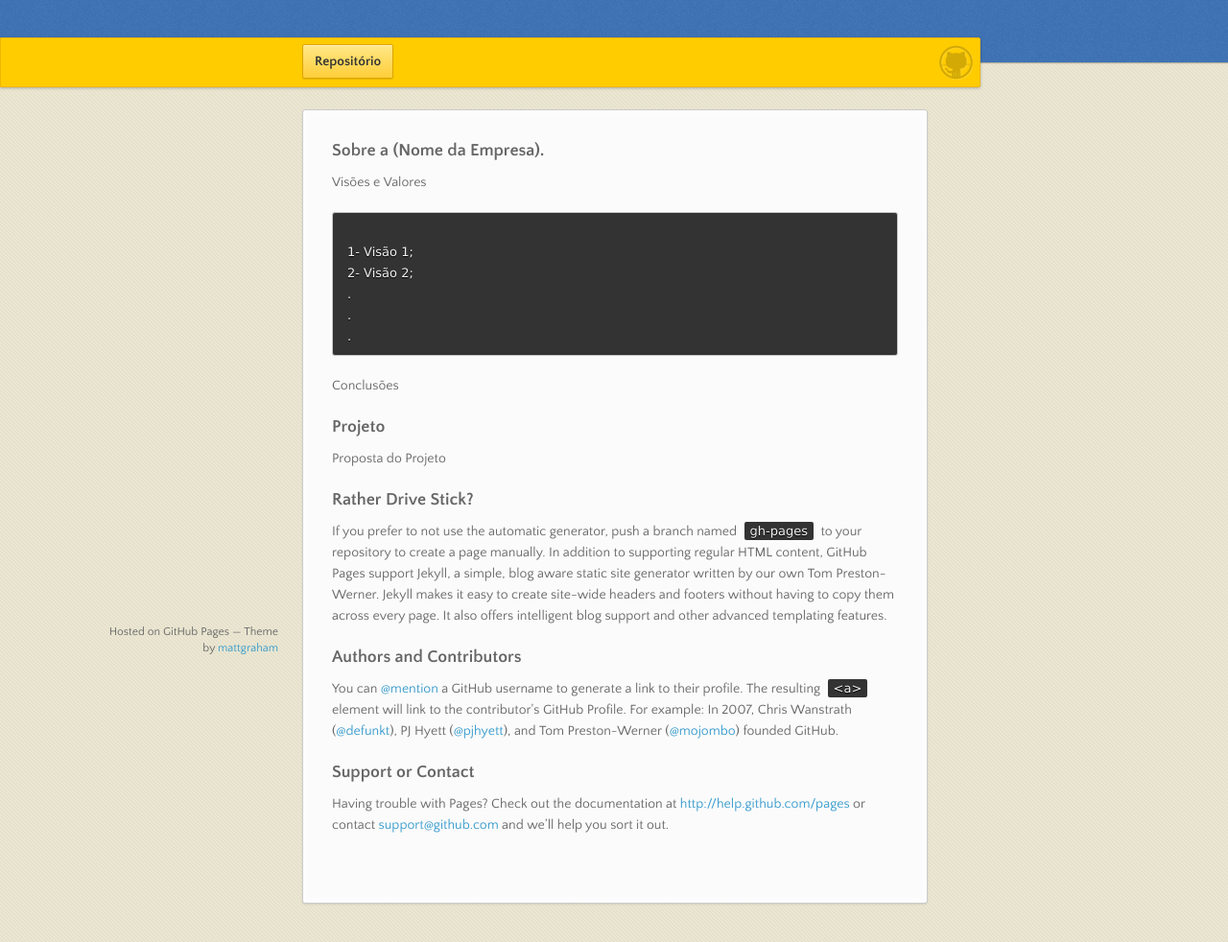
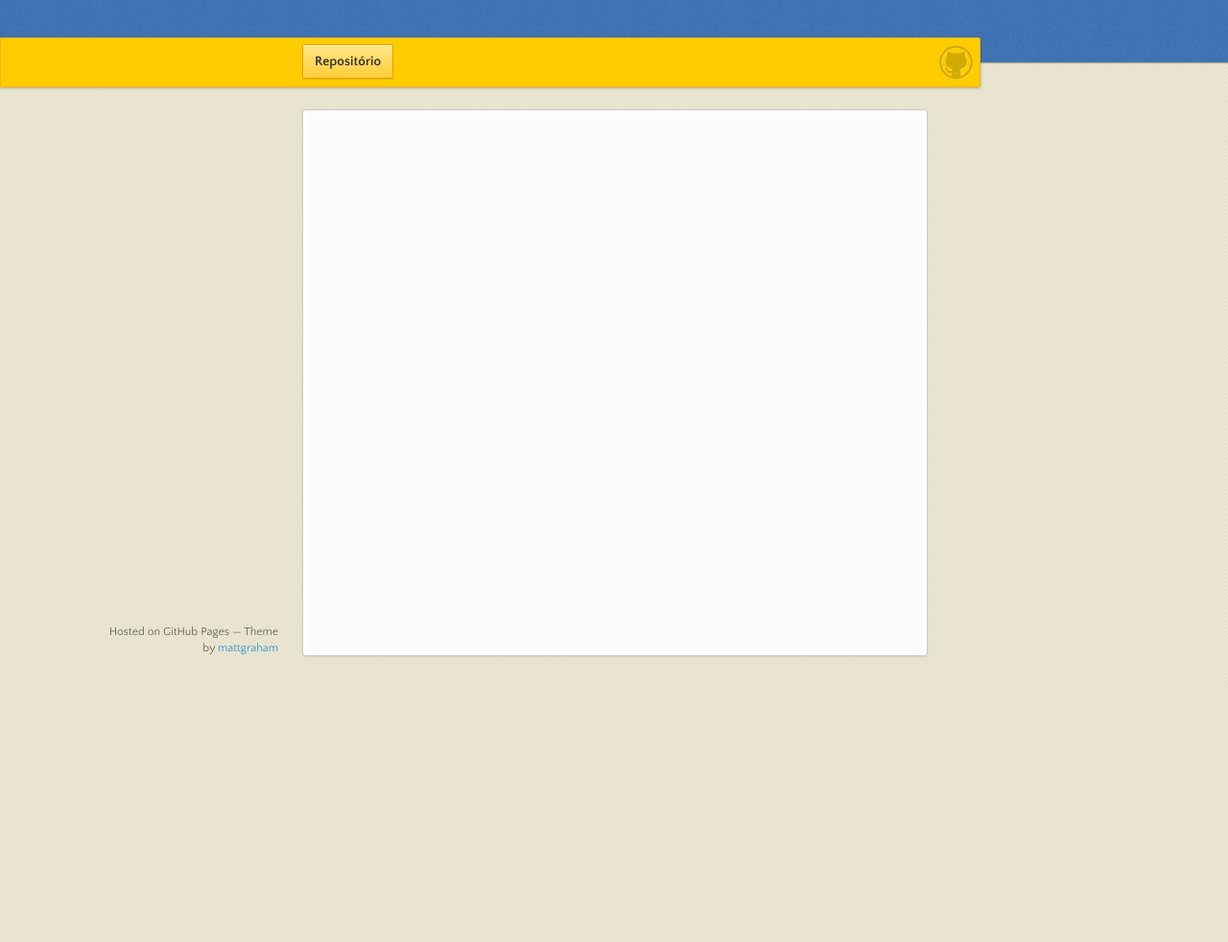
Before and after one commit to SoftwareEquipe/SoftwareEquipe.github.io, a plain HTML site: page index.html in a window 1280 px wide. Shown: the part 76-1058 px from the top of the page at 96% size. After the commit the page ends 800 px from the top, so only its background shows below. Drawn offline with nearby package versions, Linux system fonts and the light colour scheme.

Commit message:
Update index.html

```diff
--- a/index.html
+++ b/index.html
@@ -32,35 +32,6 @@
         <ul></ul>
       </nav>
       <section>
-        <h3>Sobre a (Nome da Empresa).</h3>
-
-<p>Visões e Valores</p>
-
-<pre><code>
-1- Visão 1;
-2- Visão 2;
-.
-.
-.
-</code></pre>
-
-<p>Conclusões</p>
-
-<h3>Projeto</h3>
-
-<p>Proposta do Projeto</p>
-
-<h3>Rather Drive Stick?</h3>
-
-<p>If you prefer to not use the automatic generator, push a branch named <code>gh-pages</code> to your repository to create a page manually. In addition to supporting regular HTML content, GitHub Pages support Jekyll, a simple, blog aware static site generator written by our own Tom Preston-Werner. Jekyll makes it easy to create site-wide headers and footers without having to copy them across every page. It also offers intelligent blog support and other advanced templating features.</p>
-
-<h3>Authors and Contributors</h3>
-
-<p>You can <a href="https://github.com/blog/821" class="user-mention">@mention</a> a GitHub username to generate a link to their profile. The resulting <code>&lt;a&gt;</code> element will link to the contributor's GitHub Profile. For example: In 2007, Chris Wanstrath (<a href="https://github.com/defunkt" class="user-mention">@defunkt</a>), PJ Hyett (<a href="https://github.com/pjhyett" class="user-mention">@pjhyett</a>), and Tom Preston-Werner (<a href="https://github.com/mojombo" class="user-mention">@mojombo</a>) founded GitHub.</p>
-
-<h3>Support or Contact</h3>
-
-<p>Having trouble with Pages? Check out the documentation at <a href="http://help.github.com/pages">http://help.github.com/pages</a> or contact <a href="mailto:support@github.com">support@github.com</a> and we’ll help you sort it out.</p>
       </section>
       <footer>
         <p><small>Hosted on GitHub Pages &mdash; Theme by <a href="http://twitter.com/#!/michigangraham">mattgraham</a></small></p>
```
